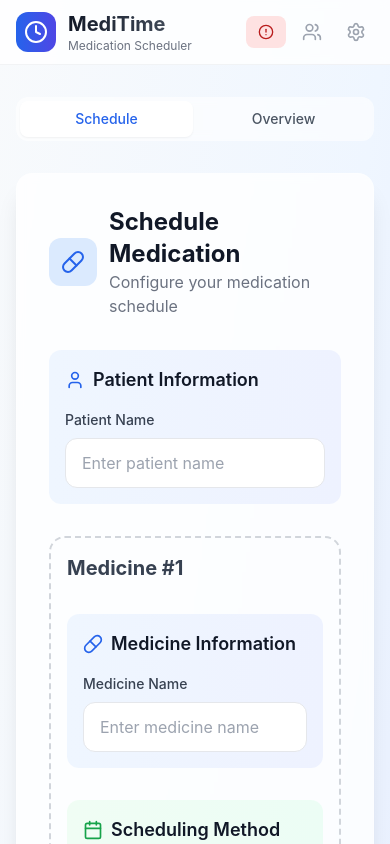
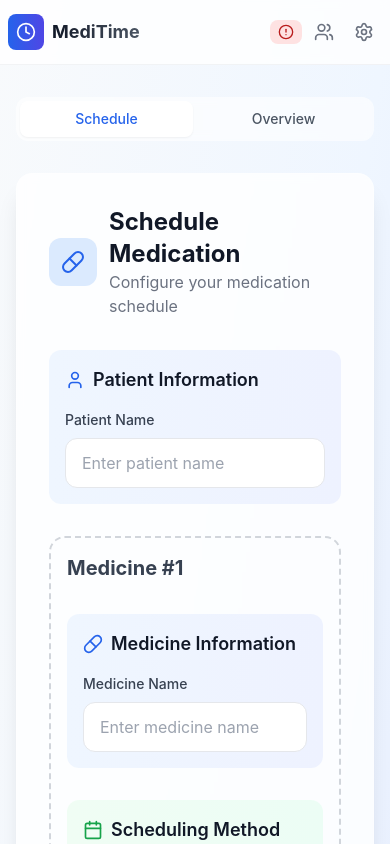
Before and after one commit to roshan35480/meditime, a React (Create React App) app: page / in a window 390 px wide. Shown: the top 844 px of the page. Built offline with nearby package versions, Linux system fonts and the light colour scheme.

Commit message:
feat: improve responsiveness for mobile devices

```diff
--- a/src/components/Header.js
+++ b/src/components/Header.js
@@ -10,52 +10,52 @@ const Header = ({
 }) => {
   return (
     <div className="bg-white/80 backdrop-blur-sm border-b border-gray-200/50 sticky top-0 z-10">
-      <div className="max-w-7xl mx-auto px-4 sm:px-6 lg:px-8">
+      <div className="max-w-7xl mx-auto px-2 sm:px-6 lg:px-8">
         <div className="flex items-center justify-between h-16">
-          <div className="flex items-center space-x-3">
-            <div className="bg-gradient-to-r from-blue-600 to-indigo-600 p-2 rounded-xl">
-              <Clock className="w-6 h-6 text-white" />
+          <div className="flex items-center space-x-2">
+            <div className="bg-gradient-to-r from-blue-600 to-indigo-600 p-2 rounded-lg">
+              <Clock className="w-5 h-5 text-white" />
             </div>
             <div>
-              <h1 className="text-xl font-bold bg-gradient-to-r from-gray-900 to-gray-600 bg-clip-text text-transparent">
+              <h1 className="text-lg sm:text-xl font-bold bg-gradient-to-r from-gray-900 to-gray-600 bg-clip-text text-transparent">
                 MediTime
               </h1>
-              <p className="text-xs text-gray-500">Medication Scheduler</p>
+              <p className="text-xs text-gray-500 hidden sm:block">Medication Scheduler</p>
             </div>
           </div>
-          <div className="flex items-center space-x-2 sm:space-x-4">
-            <div className="text-sm font-medium text-gray-600 hidden sm:block">
+          <div className="flex items-center space-x-1 sm:space-x-2">
+            <div className="text-xs sm:text-sm font-medium text-gray-600 hidden sm:block">
               User: <span className="font-bold text-blue-600">{activeUser || 'None'}</span>
             </div>
             {/* Notification Permission Button */}
             {notificationPermission === 'default' && (
               <button
                 onClick={requestNotificationPermission}
-                className="flex items-center gap-2 px-3 py-2 bg-yellow-100 text-yellow-700 rounded-lg hover:bg-yellow-200 transition-colors text-sm font-medium"
+                className="flex items-center gap-1 sm:gap-2 px-2 sm:px-3 py-1 sm:py-2 bg-yellow-100 text-yellow-700 rounded-lg hover:bg-yellow-200 transition-colors text-xs sm:text-sm font-medium"
               >
                 <Bell className="w-4 h-4" />
-                <span className="hidden sm:inline">Enable Notifications</span>
+                <span className="hidden sm:inline">Enable</span>
               </button>
             )}
             {notificationPermission === 'granted' && (
-              <div className="flex items-center gap-2 px-3 py-2 bg-green-100 text-green-700 rounded-lg text-sm font-medium">
+              <div className="flex items-center gap-1 sm:gap-2 px-2 sm:px-3 py-1 sm:py-2 bg-green-100 text-green-700 rounded-lg text-xs sm:text-sm font-medium">
                 <Bell className="w-4 h-4" />
-                <span className="hidden sm:inline">Notifications Enabled</span>
+                <span className="hidden sm:inline">Enabled</span>
               </div>
             )}
             {notificationPermission === 'denied' && (
               <div
                 onClick={onShowPermissionDeniedModal}
-                className="flex items-center gap-2 px-3 py-2 bg-red-100 text-red-700 rounded-lg text-sm font-medium cursor-pointer hover:bg-red-200 transition-colors"
+                className="flex items-center gap-1 sm:gap-2 px-2 sm:px-3 py-1 sm:py-2 bg-red-100 text-red-700 rounded-lg text-xs sm:text-sm font-medium cursor-pointer hover:bg-red-200 transition-colors"
               >
                 <AlertCircle className="w-4 h-4" />
-                <span className="hidden sm:inline">Notifications Blocked</span>
+                <span className="hidden sm:inline">Blocked</span>
               </div>
             )}
-            <button onClick={onShowUserModal} className="p-2 text-gray-400 hover:text-gray-600 transition-colors" title="Manage Users">
+            <button onClick={onShowUserModal} className="p-2 text-gray-500 hover:text-gray-600 transition-colors" title="Manage Users">
               <Users className="w-5 h-5" />
             </button>
-            <button className="p-2 text-gray-400 hover:text-gray-600 transition-colors">
+            <button className="p-2 text-gray-500 hover:text-gray-600 transition-colors">
               <Settings className="w-5 h-5" />
             </button>
           </div>
--- a/src/components/ScheduleForm.js
+++ b/src/components/ScheduleForm.js
@@ -249,7 +249,8 @@ const ScheduleForm = ({
                 </button>
               </div>
               <div className="grid grid-cols-1 sm:grid-cols-2 gap-3">
-                {medicine.doseTimes.map((time, doseIndex) => (
+                {medicine.doseTimes.length > 0 ? (
+                  medicine.doseTimes.map((time, doseIndex) => (
                     <div key={doseIndex} className="flex items-center gap-3">
                       <input
                         type="text"
@@ -270,7 +271,12 @@ const ScheduleForm = ({
                         </button>
                       )}
                     </div>
-                ))}
+                  ))
+                ) : (
+                  <div className="text-center col-span-1 sm:col-span-2 text-gray-500 text-sm py-4">
+                    Click "Add Time" to specify dose times.
+                  </div>
+                )}
               </div>
               {Object.keys(medicineErrors).some(key => key.startsWith('doseTime')) && (
                 <p className="text-red-500 text-sm mt-2 flex items-center gap-1">
```
Lines whose indentation alone changed are shown as unchanged.
